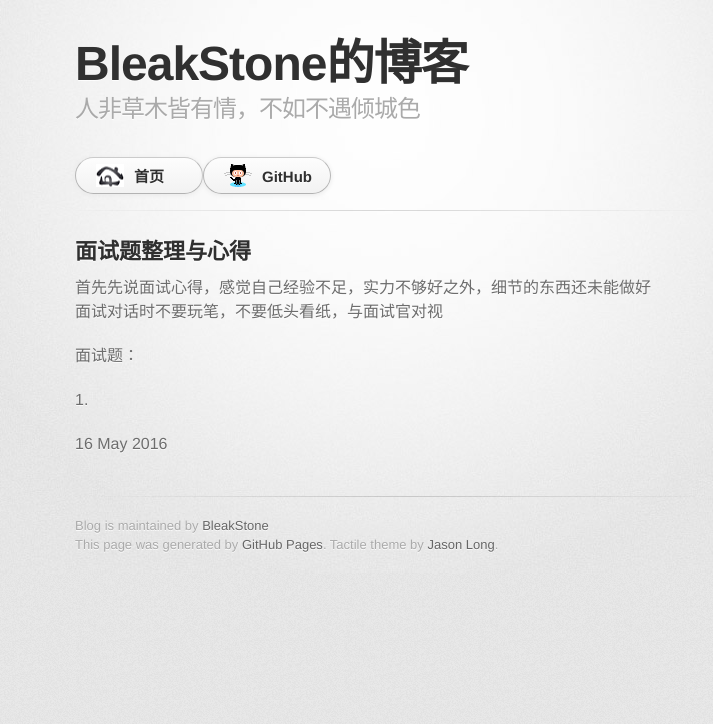
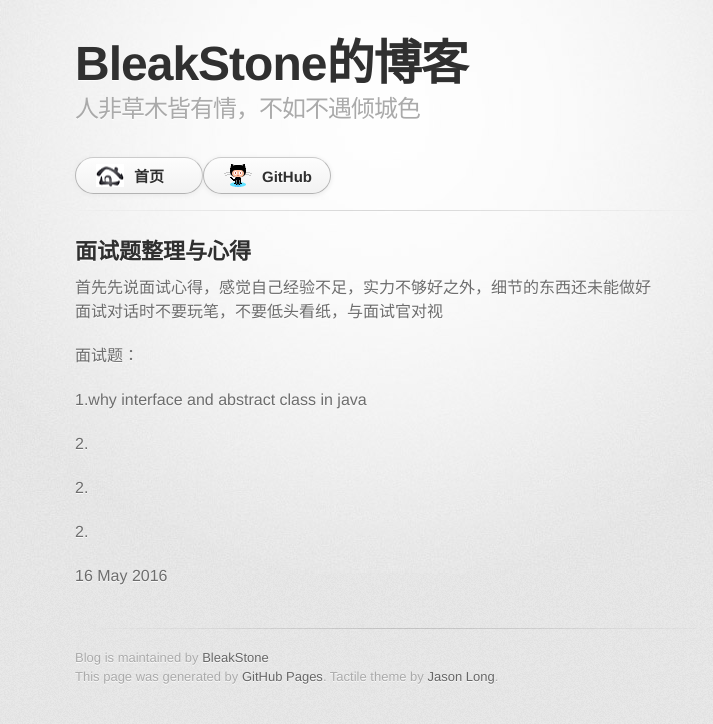
Before and after one commit to BleakStone/blog, a Jekyll site: the page built from _posts/2016-05-16-interview-tips.html, in a window 1280 px wide. Shown: the top 724 px of the page, without its empty margins (255-968 px from the left). Built offline with Jekyll 4.4.1, drawn with Linux system fonts in a browser that asks for light colours; some web fonts are replaced.

Commit message:
Update 2016-05-16-interview-tips.html

```diff
--- a/_posts/2016-05-16-interview-tips.html
+++ b/_posts/2016-05-16-interview-tips.html
@@ -8,6 +8,7 @@ title: 面试题整理与心得
 面试对话时不要玩笔，不要低头看纸，与面试官对视
 </p>
 <p>面试题：</p>
-<p>1.</p>
-
+<p>1.why interface and abstract class in java</p>
+<p>2.</p>
+<p>2.</p><p>2.</p>
 <p>{{ page.date | date_to_string }}</p>
```
